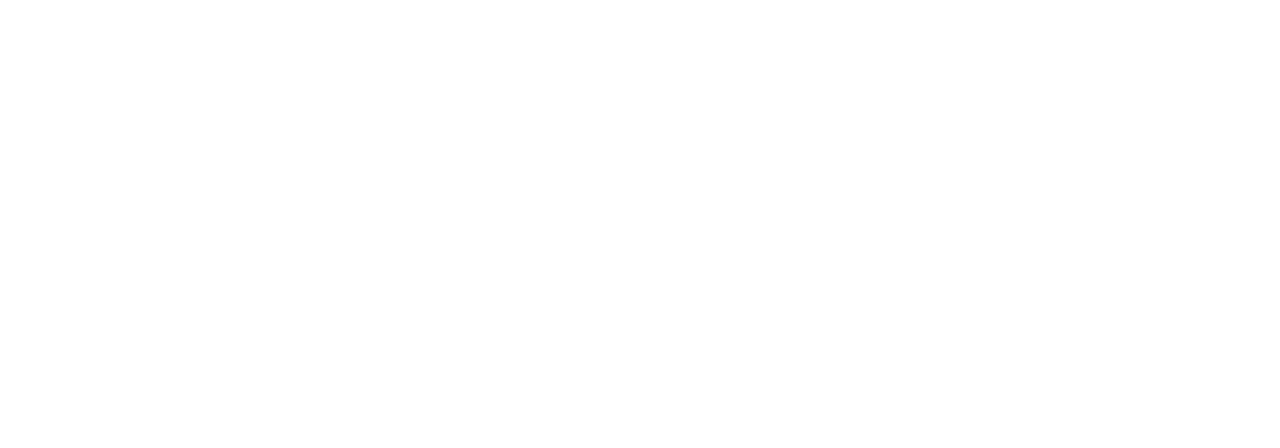
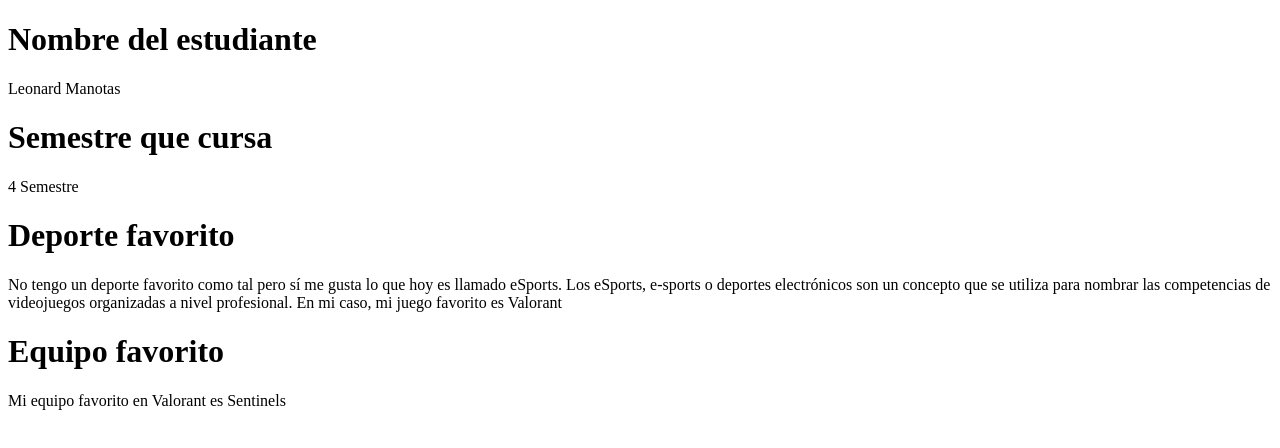
Before and after one commit to LeonardM9/Taller_jueves1, a plain HTML site: page index.html in a window 1280 px wide. Drawn offline with Linux system fonts and the light colour scheme.

Commit message:
Deporte favorito y equipo favorito

```diff
--- a/index.html
+++ b/index.html
@@ -6,6 +6,16 @@
     <title>Estudiante y equipo favorito</title>
 </head>
 <body>
+    <h1>Nombre del estudiante</h1>
+    Leonard Manotas
+    <h1>Semestre que cursa</h1>
+    4 Semestre
+    <h1>Deporte favorito</h1>
+    No tengo un deporte favorito como tal pero sí me gusta lo que hoy es llamado eSports.
+    Los eSports, e-sports o deportes electrónicos son un concepto que se utiliza para nombrar las competencias de videojuegos organizadas a nivel profesional.
+    En mi caso, mi juego favorito es Valorant
+    <h1>Equipo favorito</h1>
+    Mi equipo favorito en Valorant es Sentinels
 
 </body>
 </html>
```
